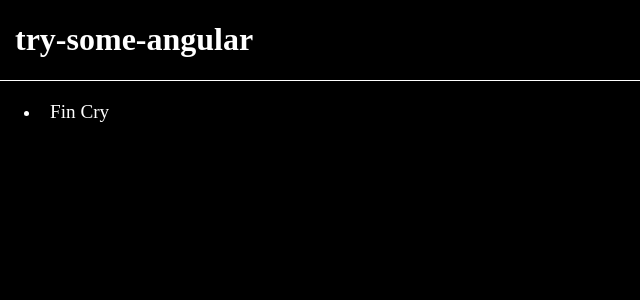
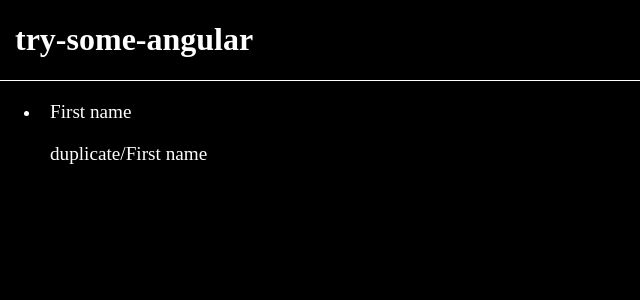
Before and after one commit to Kropanov/try-some-angular, an Angular app: page / in a window 1280 px wide. Shown: the top 300 px of the page, without its empty margins (0-640 px from the left). Built offline with nearby package versions, Linux system fonts and the light colour scheme.

Commit message:
feat: study signal

```diff
--- a/src/app/user/user.component.html
+++ b/src/app/user/user.component.html
@@ -1,3 +1,4 @@
 <p (click)="onSelectUser()">
-    {{ selectedUser.name }}
+    {{ selectedUser().name }}
 </p>
+<p>{{ duplicateValue() }}</p>
--- a/src/app/user/user.component.ts
+++ b/src/app/user/user.component.ts
@@ -1,4 +1,5 @@
-import { Component } from '@angular/core';
+import { Component, computed, Signal, signal } from '@angular/core';
+import { single } from 'rxjs';
 
 @Component({
     selector: 'app-user',
@@ -8,12 +9,14 @@ import { Component } from '@angular/core';
     styleUrl: './user.component.scss',
 })
 export class UserComponent {
-    selectedUser = {
+    selectedUser = signal({
         id: 0,
-        name: 'Fin Cry',
-    };
+        name: 'First name',
+    });
+
+    duplicateValue: Signal<String> = computed(() => 'duplicate/' + this.selectedUser().name);
 
     onSelectUser() {
-        console.log('Click!');
+        this.selectedUser.set({ id: 0, name: 'Some text1' });
     }
 }
```
